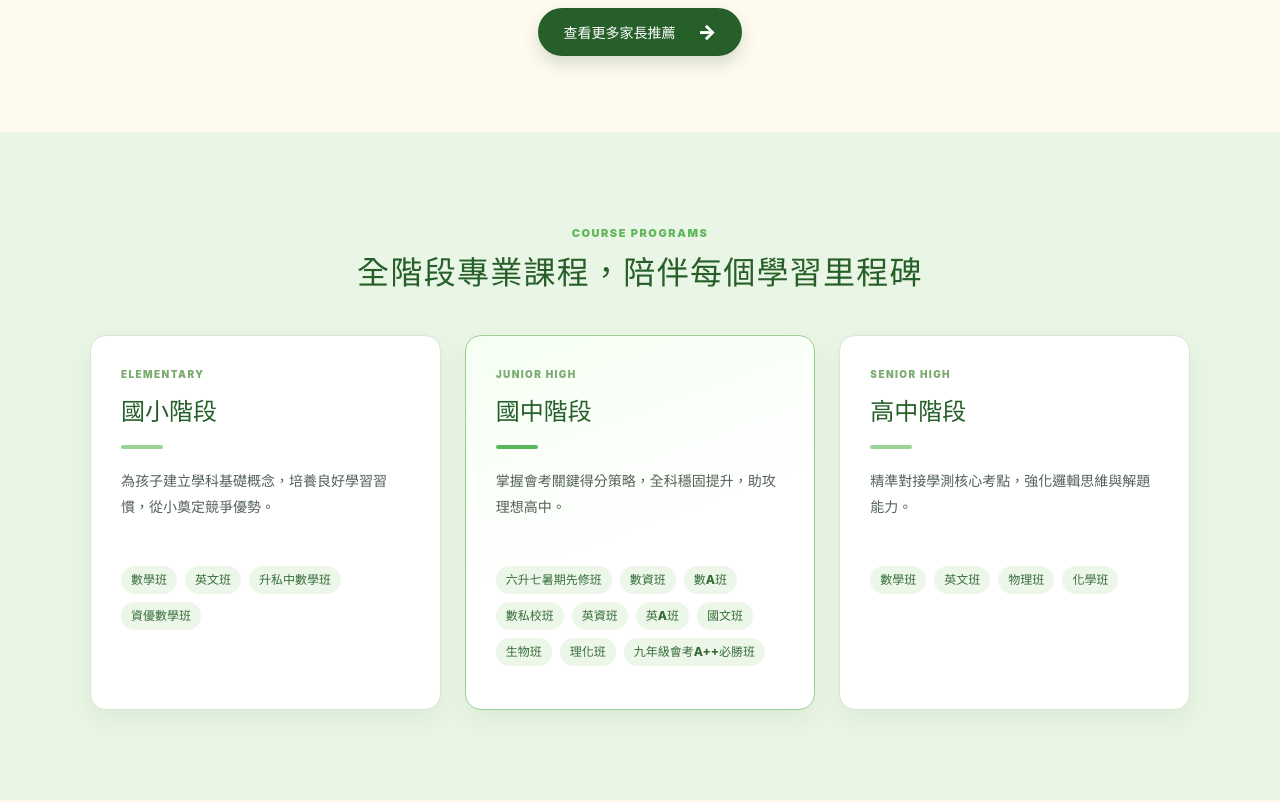
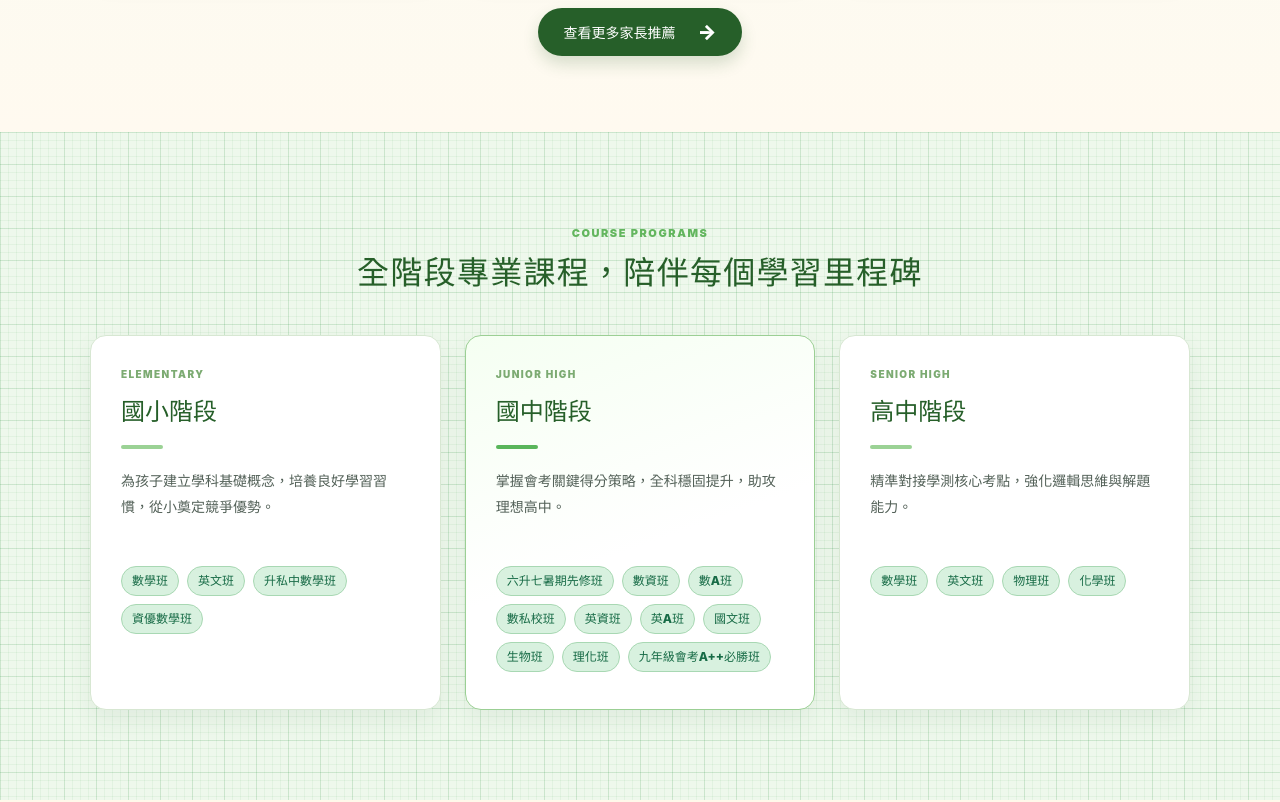
Before and after one commit to min-jie/dasonWeb, a Vue app: page / in a window 1280 px wide. Shown: the part 2500-3302 px from the top of the page. Built offline with nearby package versions, Linux system fonts and the light colour scheme.

Commit message:
學習里程碑底色變格子

```diff
--- a/src/style.css
+++ b/src/style.css
@@ -881,7 +881,13 @@ ul {
 .courses-section {
   padding-top: 90px;
   padding-bottom: 90px;
-  background: #eaf6e5;
+  background-color: #eef8ec;
+  background-image:
+    linear-gradient(rgba(87, 166, 101, 0.16) 1px, transparent 1px),
+    linear-gradient(90deg, rgba(87, 166, 101, 0.16) 1px, transparent 1px),
+    linear-gradient(rgba(87, 166, 101, 0.08) 1px, transparent 1px),
+    linear-gradient(90deg, rgba(87, 166, 101, 0.08) 1px, transparent 1px);
+  background-size: 32px 32px, 32px 32px, 8px 8px, 8px 8px;
 }
 
 .courses-heading > p {
@@ -957,9 +963,10 @@ ul {
 
 .course-stage-card li {
   padding: 6px 10px;
+  border: 1px solid #a8d8b3;
   border-radius: 999px;
-  color: #376d3a;
-  background: #edf7e9;
+  color: #176b46;
+  background: #d8f1df;
   font-size: 12px;
   font-weight: 800;
   line-height: 1.35;
```
